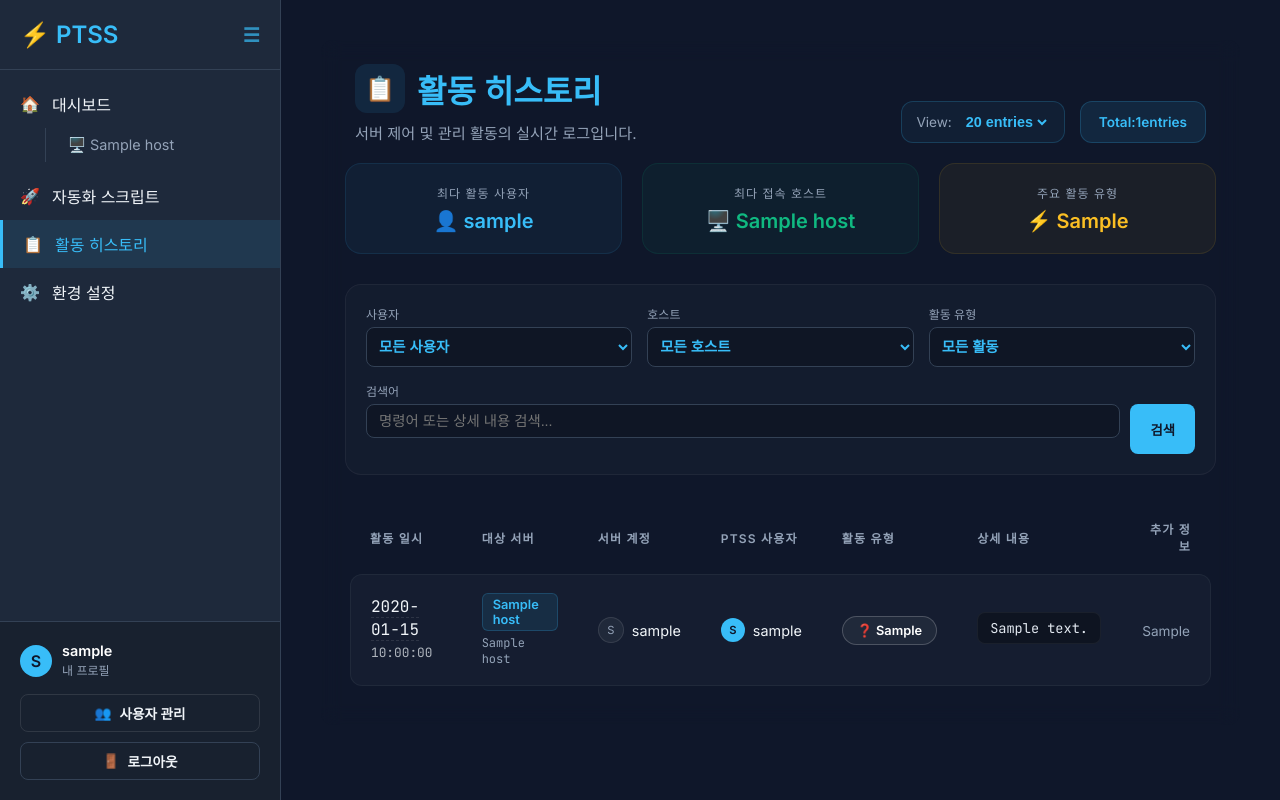
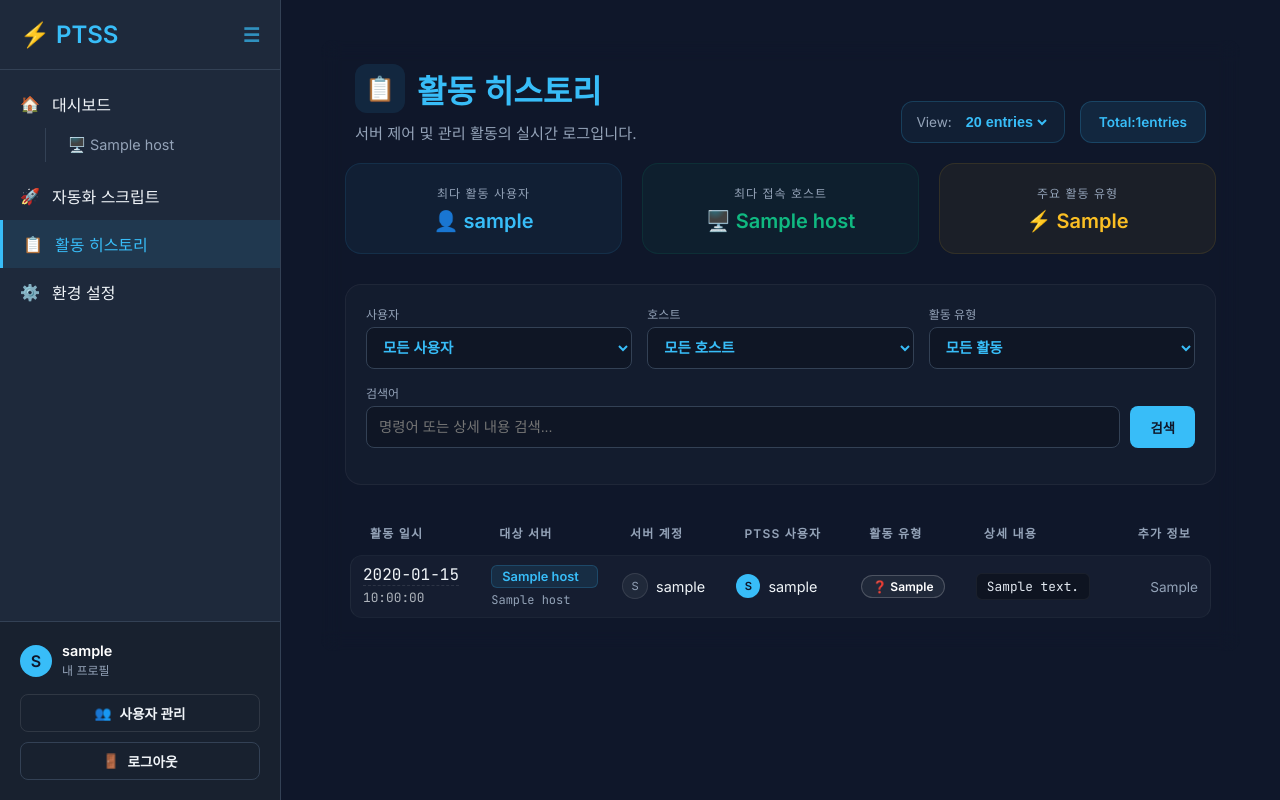
Before and after one commit to leeyj/ptss, a Flask app: page /history in a window 1280 px wide. Run offline with Flask 3, Linux system fonts and the light colour scheme; the visitor is signed in with stand-in values (Sample User, id 1); tables that the repository leaves empty hold one stand-in row (values such as "Sample post"); some libraries are stand-ins or nearby versions.

Commit message:
Fix terminal resize, history permissions, and UI improvements

```diff
--- a/blueprints/history.py
+++ b/blueprints/history.py
@@ -1,4 +1,4 @@
-from flask import Blueprint, render_template, request  # type: ignore
+from flask import Blueprint, render_template, request, session  # type: ignore
 from core.database import db  # type: ignore
 from core.models import History, User, Host  # type: ignore
 from core.decorators import login_required  # type: ignore
@@ -11,6 +11,8 @@ bp = Blueprint("history", __name__)
 def view_history():
     page = request.args.get("page", 1, type=int)
     per_page = request.args.get("per_page", 20, type=int)
+    current_user_id = session.get("user_id")
+    current_role = session.get("role")
 
     # 필터 파라미터
     user_id = request.args.get("user_id", type=int)
@@ -20,8 +22,13 @@ def view_history():
 
     query = History.query
 
-    if user_id:
+    # 권한 체크: 일반 사용자는 본인 데이터만, 관리자는 전체 데이터 조회 가능
+    if current_role != "admin":
+        query = query.filter(History.user_id == current_user_id)
+        user_id = current_user_id  # 필터 값 고정
+    elif user_id:
         query = query.filter(History.user_id == user_id)
+
     if host_id:
         query = query.filter(History.host_id == host_id)
     if action_type:
@@ -34,8 +41,12 @@ def view_history():
     )
     histories = pagination.items
 
-    # 필터용 데이터
-    all_users = User.query.all()
+    # 필터용 데이터 (관리자는 전체 목록, 유저는 본인만)
+    if current_role == "admin":
+        all_users = User.query.all()
+    else:
+        all_users = User.query.filter_by(id=current_user_id).all()
+
     all_hosts = Host.query.all()
     # 고유한 활동 유형 목록 추출
     action_types = db.session.query(History.action_type).distinct().all()
--- a/blueprints/main.py
+++ b/blueprints/main.py
@@ -69,9 +69,13 @@ def view_settings():
     keepalive = Config.query.filter_by(key="ssh_keepalive_interval").first()
     ka_val = keepalive.value if keepalive else "0"
 
+    retention = Config.query.filter_by(key="session_retention").first()
+    ret_val = retention.value if retention else "maintain"
+
     return render_template(
         "settings.html",
         log_view_mode=mode_val,
         sftp_sort_by=sort_val,
         ssh_keepalive_interval=ka_val,
+        session_retention=ret_val,
     )
--- a/static/css/history.css
+++ b/static/css/history.css
@@ -130,7 +130,8 @@
 .history-table {
     width: 100%;
     border-collapse: separate;
-    border-spacing: 0 10px;
+    border-spacing: 0 4px;
+    /* 간격 대폭 축소 */
     text-align: left;
 }
 
@@ -157,9 +158,10 @@
 }
 
 .history-td {
-    padding: 18px 20px;
-    border-top: 1px solid rgba(255, 255, 255, 0.05);
-    border-bottom: 1px solid rgba(255, 255, 255, 0.05);
+    padding: 8px 12px;
+    /* 패딩 대폭 축소 */
+    border-top: 1px solid rgba(255, 255, 255, 0.03);
+    border-bottom: 1px solid rgba(255, 255, 255, 0.03);
 }
 
 .history-td:first-child {
@@ -191,10 +193,11 @@
 .action-badge {
     display: inline-flex;
     align-items: center;
-    gap: 6px;
-    padding: 6px 14px;
+    gap: 4px;
+    padding: 3px 10px;
+    /* 배지 크기 축소 */
     border-radius: 30px;
-    font-size: 0.8rem;
+    font-size: 0.75rem;
     font-weight: 600;
     white-space: nowrap;
 }
@@ -242,22 +245,22 @@
 }
 
 .detail-container {
-    max-width: 400px;
-    overflow: hidden;
+    max-width: 800px;
 }
 
 .detail-code {
     background: rgba(0, 0, 0, 0.3);
-    padding: 6px 12px;
-    border-radius: 8px;
+    padding: 4px 10px;
+    /* 패딩 축소 */
+    border-radius: 6px;
     font-family: 'JetBrains Mono', monospace;
-    font-size: 0.85rem;
+    font-size: 0.8rem;
+    /* 폰트 살짝 축소 */
     color: #e2e8f0;
     border: 1px solid rgba(255, 255, 255, 0.05);
     display: inline-block;
-    white-space: nowrap;
-    overflow: hidden;
-    text-overflow: ellipsis;
+    white-space: pre-wrap;
+    word-break: break-all;
     max-width: 100%;
     transition: all 0.2s;
 }
--- a/templates/history.html
+++ b/templates/history.html
@@ -29,7 +29,8 @@
         </div>
     </div>
 
-    <!-- 통계 요약 카드 -->
+    <!-- 통계 요약 카드 (관리자 전용) -->
+    {% if session.role == 'admin' %}
     <div style="display: grid; grid-template-columns: repeat(3, 1fr); gap: 20px; margin-bottom: 30px;">
         <div style="background: rgba(56, 189, 248, 0.05); border: 1px solid rgba(56, 189, 248, 0.1); padding: 20px; border-radius: 16px; text-align: center;">
             <div style="font-size: 0.75rem; color: var(--text-muted); text-transform: uppercase; margin-bottom: 8px; letter-spacing: 1px;">최다 활동 사용자</div>
@@ -44,21 +45,26 @@
             <div style="font-size: 1.25rem; font-weight: 700; color: #fbbf24;">⚡ {{ stats_summary.top_action }}</div>
         </div>
     </div>
+    {% endif %}
 
     <!-- 필터 영역 -->
     <div style="background: rgba(30, 41, 59, 0.3); padding: 20px; border-radius: 16px; margin-bottom: 30px; display: flex; flex-wrap: wrap; gap: 15px; align-items: center; border: 1px solid rgba(255,255,255,0.05);">
+        {% if session.role == 'admin' %}
         <div style="flex: 1; min-width: 200px;">
             <label style="display: block; font-size: 0.75rem; color: var(--text-muted); margin-bottom: 5px; text-transform: uppercase;">사용자</label>
-            <select id="userFilter" class="premium-select" style="width: 100%; background: rgba(0,0,0,0.2); border: 1px solid var(--border-color); border-radius: 8px; padding: 8px;">
+            <select id="userFilter" class="premium-select" style="width: 100%; background: rgba(0,0,0,0.2); border: 1px solid var(--border-color); border-radius: 8px; padding: 0 12px; height: 42px; box-sizing: border-box;">
                 <option value="">모든 사용자</option>
                 {% for u in all_users %}
                 <option value="{{ u.id }}" {% if filters.user_id == u.id %}selected{% endif %}>{{ u.username }}</option>
                 {% endfor %}
             </select>
         </div>
+        {% else %}
+        <input type="hidden" id="userFilter" value="{{ session.user_id }}">
+        {% endif %}
         <div style="flex: 1; min-width: 200px;">
             <label style="display: block; font-size: 0.75rem; color: var(--text-muted); margin-bottom: 5px; text-transform: uppercase;">호스트</label>
-            <select id="hostFilter" class="premium-select" style="width: 100%; background: rgba(0,0,0,0.2); border: 1px solid var(--border-color); border-radius: 8px; padding: 8px;">
+            <select id="hostFilter" class="premium-select" style="width: 100%; background: rgba(0,0,0,0.2); border: 1px solid var(--border-color); border-radius: 8px; padding: 0 12px; height: 42px; box-sizing: border-box;">
                 <option value="">모든 호스트</option>
                 {% for h in all_hosts %}
                 <option value="{{ h.id }}" {% if filters.host_id == h.id %}selected{% endif %}>{{ h.name }}</option>
@@ -67,7 +73,7 @@
         </div>
         <div style="flex: 1; min-width: 150px;">
             <label style="display: block; font-size: 0.75rem; color: var(--text-muted); margin-bottom: 5px; text-transform: uppercase;">활동 유형</label>
-            <select id="actionFilter" class="premium-select" style="width: 100%; background: rgba(0,0,0,0.2); border: 1px solid var(--border-color); border-radius: 8px; padding: 8px;">
+            <select id="actionFilter" class="premium-select" style="width: 100%; background: rgba(0,0,0,0.2); border: 1px solid var(--border-color); border-radius: 8px; padding: 0 12px; height: 42px; box-sizing: border-box;">
                 <option value="">모든 활동</option>
                 {% for at in action_types %}
                 <option value="{{ at }}" {% if filters.action_type == at %}selected{% endif %}>{{ at }}</option>
@@ -77,8 +83,8 @@
         <div style="flex: 2; min-width: 250px;">
             <label style="display: block; font-size: 0.75rem; color: var(--text-muted); margin-bottom: 5px; text-transform: uppercase;">검색어</label>
             <div style="display: flex; gap: 10px;">
-                <input type="text" id="searchInput" value="{{ filters.q or '' }}" placeholder="명령어 또는 상세 내용 검색..." style="flex: 1; background: rgba(0,0,0,0.2); border: 1px solid var(--border-color); border-radius: 8px; color: white; padding: 8px 12px; font-size: 0.9rem; outline: none;">
-                <button onclick="applyFilters()" class="btn btn-primary" style="padding: 8px 20px;">검색</button>
+                <input type="text" id="searchInput" value="{{ filters.q or '' }}" placeholder="명령어 또는 상세 내용 검색..." style="flex: 1; background: rgba(0,0,0,0.2); border: 1px solid var(--border-color); border-radius: 8px; color: white; padding: 0 12px; font-size: 0.9rem; outline: none; height: 42px; box-sizing: border-box;">
+                <button onclick="applyFilters()" class="btn btn-primary" style="padding: 0 20px; height: 42px; display: flex; align-items: center; justify-content: center; box-sizing: border-box; border-radius: 8px;">검색</button>
             </div>
         </div>
     </div>
@@ -179,7 +185,7 @@
         </div>
         <div class="pagination-controls">
             {% if pagination.has_prev %}
-            <a href="{{ url_for('view_history', page=pagination.prev_num, per_page=per_page, user_id=filters.user_id, host_id=filters.host_id, action_type=filters.action_type, q=filters.q) }}" class="page-btn">
+            <a href="{{ url_for('history.view_history', page=pagination.prev_num, per_page=per_page, user_id=filters.user_id, host_id=filters.host_id, action_type=filters.action_type, q=filters.q) }}" class="page-btn">
                 <span style="transform: rotate(180deg); display: inline-block;">➔</span> Previous
             </a>
             {% else %}
@@ -194,7 +200,7 @@
                         {% if p == pagination.page %}
                         <span class="page-num active">{{ p }}</span>
                         {% else %}
-                        <a href="{{ url_for('view_history', page=p, per_page=per_page, user_id=filters.user_id, host_id=filters.host_id, action_type=filters.action_type, q=filters.q) }}" class="page-num">{{ p }}</a>
+                        <a href="{{ url_for('history.view_history', page=p, per_page=per_page, user_id=filters.user_id, host_id=filters.host_id, action_type=filters.action_type, q=filters.q) }}" class="page-num">{{ p }}</a>
                         {% endif %}
                     {% else %}
                     <span class="page-num dots">...</span>
@@ -203,7 +209,7 @@
             </div>
 
             {% if pagination.has_next %}
-            <a href="{{ url_for('view_history', page=pagination.next_num, per_page=per_page, user_id=filters.user_id, host_id=filters.host_id, action_type=filters.action_type, q=filters.q) }}" class="page-btn">
+            <a href="{{ url_for('history.view_history', page=pagination.next_num, per_page=per_page, user_id=filters.user_id, host_id=filters.host_id, action_type=filters.action_type, q=filters.q) }}" class="page-btn">
                 Next <span>➔</span>
             </a>
             {% else %}
```
Also changed, not shown: ptss.py (+29 -13 lines), static/css/console.css (+11 -5 lines), static/js/console_terminal.js (+7 -2 lines).
